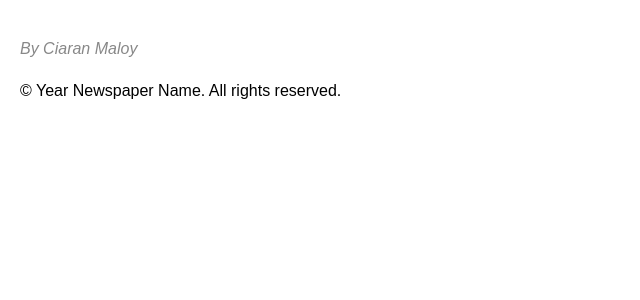
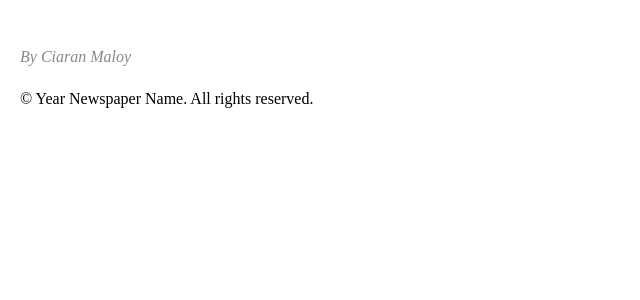
Before and after one commit to CiaranMaloy/HTP-Novelty-Article, a Flask app: template website/templates/article.html in a window 1280 px wide. Shown: the top 300 px of the page, without its empty margins (0-640 px from the left). Run offline with Flask 3, Linux system fonts and the light colour scheme; the template is opened without the code that fills it, so the values that code supplies are empty.

Commit message:
update to heroki and a bit of HTML

```diff
--- a/website/templates/article.html
+++ b/website/templates/article.html
@@ -6,13 +6,13 @@
   <style>
     /* Add your custom CSS styles here */
     body {
-      font-family: Arial, sans-serif;
+      font-family: "Times New Roman", Times, serif;
       line-height: 1.6;
       margin: 0;
       padding: 20px;
     }
     h1 {
-      font-size: 24px;
+      font-size: 36px;
       margin-bottom: 10px;
     }
     h2 {
--- a/website/templates/home.html
+++ b/website/templates/home.html
@@ -71,7 +71,7 @@
     <label for="birth-place">Birth Place:</label>
     <input type="text" id="birth-place" name="birth-place" required>
 
-    <label for="text">Additional Context:</label>
+    <label for="text">Additional Context (what you want the article to be about):</label>
     <textarea id="text" name="text" rows="6" maxlength="1000" required></textarea>
 
     <label for="picture">Upload picture:</label>
```
